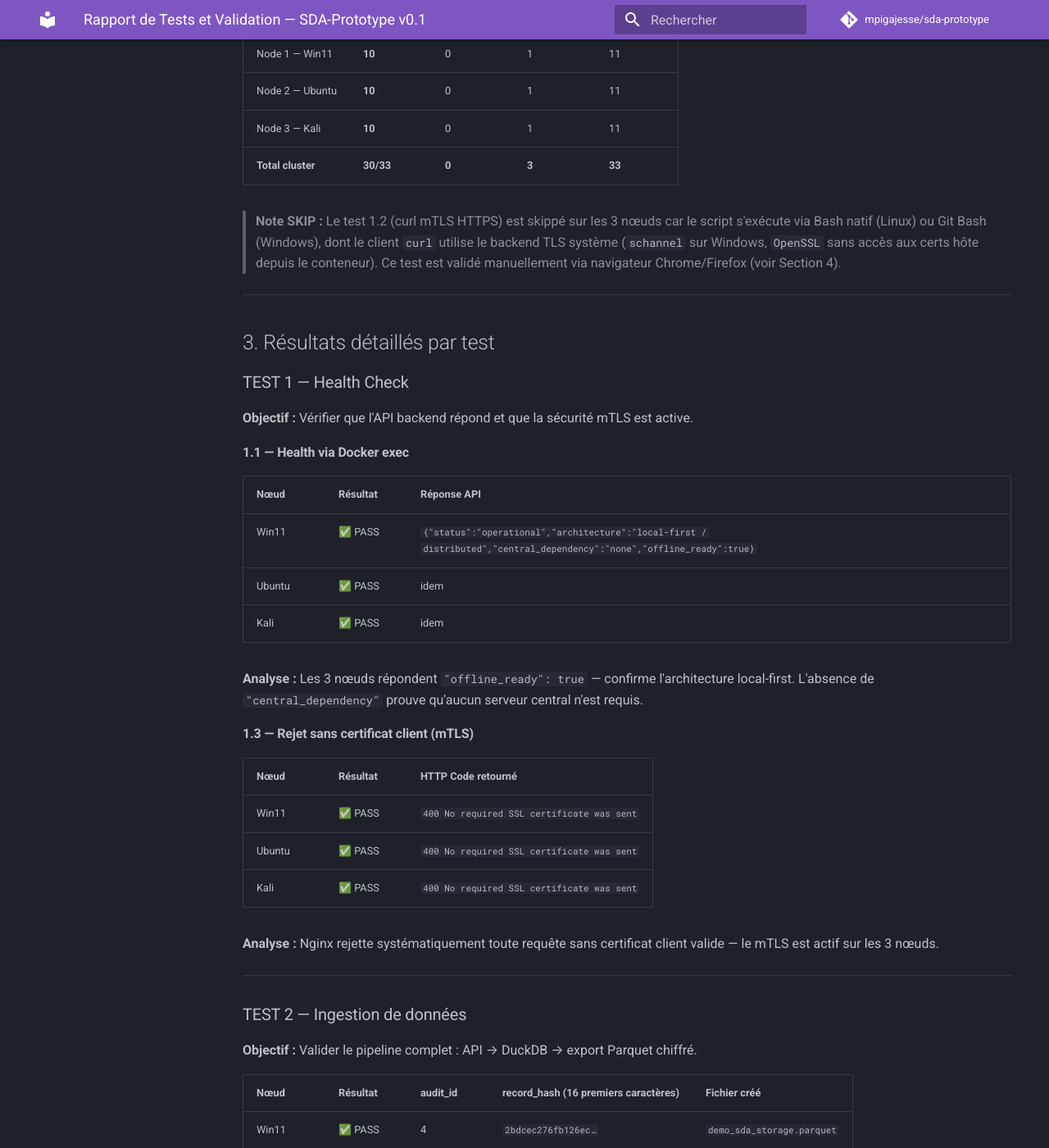
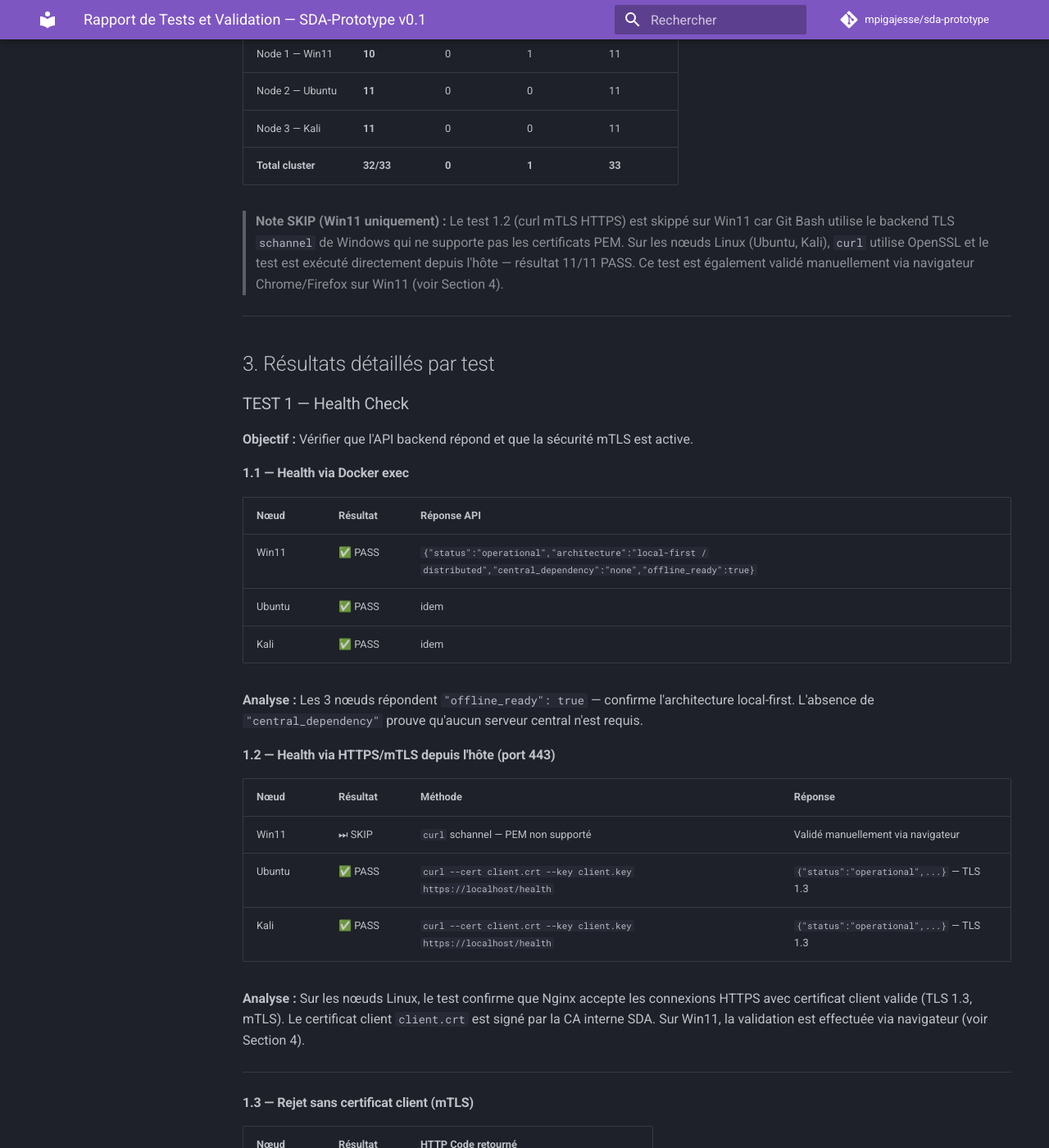
Before and after one commit to mpigajesse/sda-prototype, an MkDocs documentation site: the page built from docs/rapport/rapport-tests-validation.md, in a window 1280 px wide and 1400 px high, scrolled down 1372 px. Shown: the whole window at 82% size. Built offline with MkDocs 1.6.1 and Material for MkDocs 9.7.7, drawn with Linux system fonts in a browser that asks for light colours; comment, search, counter and statistics services are not loaded; some of the changed text lies outside the part shown.

Commit message:
docs(rapport): mise à jour résultats finaux 11/11 PASS Ubuntu+Kali
- Ubuntu et Kali : 11/11 PASS (0 SKIP) — test 1.2 HTTPS/mTLS validé
  automatiquement via curl OpenSSL depuis l'hôte Linux
- Win11 : 10/11 PASS (1 SKIP schannel) + validation manuelle navigateur
- Total cluster : 32/33 PASS (vs 30/33 précédemment)
- Ajout section 1.2 avec résultats TLS 1.3 sur Ubuntu/Kali
- Mise à jour DuckDB : 609 enreg., 16 tenants (vs 15 précédemment)
- Ajout node2_ubuntu_storage.parquet dans la liste des fichiers chiffrés
- Refonte section 4 : validation auto Linux + manuelle Win11
- Commit script référencé : 421f825

````diff
--- a/docs/rapport/rapport-tests-validation.md
+++ b/docs/rapport/rapport-tests-validation.md
@@ -48,11 +48,11 @@ Le script `scripts/demo-tests.sh` exécute 11 tests répartis en 6 catégories.
 | Nœud | ✅ PASS | ❌ FAIL | ⏭ SKIP | Total |
 |------|--------|--------|--------|-------|
 | Node 1 — Win11 | **10** | 0 | 1 | 11 |
-| Node 2 — Ubuntu | **10** | 0 | 1 | 11 |
-| Node 3 — Kali | **10** | 0 | 1 | 11 |
-| **Total cluster** | **30/33** | **0** | **3** | **33** |
+| Node 2 — Ubuntu | **11** | 0 | 0 | 11 |
+| Node 3 — Kali | **11** | 0 | 0 | 11 |
+| **Total cluster** | **32/33** | **0** | **1** | **33** |
 
-> **Note SKIP :** Le test 1.2 (curl mTLS HTTPS) est skippé sur les 3 nœuds car le script s'exécute via Bash natif (Linux) ou Git Bash (Windows), dont le client `curl` utilise le backend TLS système (`schannel` sur Windows, `OpenSSL` sans accès aux certs hôte depuis le conteneur). Ce test est validé manuellement via navigateur Chrome/Firefox (voir Section 4).
+> **Note SKIP (Win11 uniquement) :** Le test 1.2 (curl mTLS HTTPS) est skippé sur Win11 car Git Bash utilise le backend TLS `schannel` de Windows qui ne supporte pas les certificats PEM. Sur les nœuds Linux (Ubuntu, Kali), `curl` utilise OpenSSL et le test est exécuté directement depuis l'hôte — résultat 11/11 PASS. Ce test est également validé manuellement via navigateur Chrome/Firefox sur Win11 (voir Section 4).
 
 ---
 
@@ -71,6 +71,18 @@ Le script `scripts/demo-tests.sh` exécute 11 tests répartis en 6 catégories.
 | Kali | ✅ PASS | idem |
 
 **Analyse :** Les 3 nœuds répondent `"offline_ready": true` — confirme l'architecture local-first. L'absence de `"central_dependency"` prouve qu'aucun serveur central n'est requis.
+
+#### 1.2 — Health via HTTPS/mTLS depuis l'hôte (port 443)
+
+| Nœud | Résultat | Méthode | Réponse |
+|------|----------|---------|---------|
+| Win11 | ⏭ SKIP | `curl` schannel — PEM non supporté | Validé manuellement via navigateur |
+| Ubuntu | ✅ PASS | `curl --cert client.crt --key client.key https://localhost/health` | `{"status":"operational",...}` — TLS 1.3 |
+| Kali | ✅ PASS | `curl --cert client.crt --key client.key https://localhost/health` | `{"status":"operational",...}` — TLS 1.3 |
+
+**Analyse :** Sur les nœuds Linux, le test confirme que Nginx accepte les connexions HTTPS avec certificat client valide (TLS 1.3, mTLS). Le certificat client `client.crt` est signé par la CA interne SDA. Sur Win11, la validation est effectuée via navigateur (voir Section 4).
+
+---
 
 #### 1.3 — Rejet sans certificat client (mTLS)
 
@@ -150,17 +162,18 @@ Une seule requête DuckDB sur Ubuntu ou Kali consolide les données de **tous le
 | `node1_demo_storage.parquet` | 826 B | Win11 | Non |
 | `node1_win11_storage.parquet` | 1.0 KB | Win11 | Non |
 | `node3_kali_storage.parquet` | 1.1 KB | Kali | **Oui (Fernet)** |
+| `node2_ubuntu_storage.parquet` | 1.1 KB | Ubuntu | **Oui (Fernet)** |
 | `tenant_000_storage.parquet` à `tenant_009_storage.parquet` | 1.7–2.1 KB chacun | Win11 (load test) | Non |
 
 #### 4.2 — Intégrité des fichiers
 
 | Nœud | Fichiers non chiffrés valides | Fichiers chiffrés valides | Corrompus |
 |------|------------------------------|--------------------------|-----------|
-| Win11 | 13 | 1 | 0 |
-| Ubuntu | 13 | 2 | 0 |
-| Kali | 13 | 2 | 0 |
+| Win11 | 13 | 2 | 0 |
+| Ubuntu | 13 | 3 | 0 |
+| Kali | 13 | 3 | 0 |
 
-**Analyse :** Aucun fichier corrompu sur les 3 nœuds. Les fichiers `demo_sda_storage.parquet` et `node3_kali_storage.parquet` sont chiffrés Fernet (créés après configuration du `.env` avec `PARQUET_FERNET_KEY`). Les fichiers legacy (tenant_xxx, bench_test, node1_*) ont été créés avant la mise en place du chiffrement.
+**Analyse :** Aucun fichier corrompu sur les 3 nœuds. Les fichiers `demo_sda_storage.parquet`, `node3_kali_storage.parquet` et `node2_ubuntu_storage.parquet` sont chiffrés Fernet (créés après configuration du `.env` avec `PARQUET_FERNET_KEY`). Les fichiers legacy (tenant_xxx, bench_test, node1_*) ont été créés avant la mise en place du chiffrement.
 
 ---
 
@@ -193,17 +206,36 @@ Une seule requête DuckDB sur Ubuntu ou Kali consolide les données de **tous le
 
 ---
 
-## 4. Validation manuelle mTLS (navigateur)
+## 4. Validation mTLS — Automatisée (Linux) et manuelle (Win11)
 
-Le test 1.2 automatisé étant skippé, la validation mTLS a été effectuée manuellement via navigateur.
+### 4.1 — Validation automatisée sur Ubuntu et Kali (Test 1.2)
 
-### Procédure
+Sur les nœuds Linux, le test 1.2 s'exécute depuis l'hôte avec `curl` OpenSSL :
 
+```bash
+curl -sk \
+    --cert config/nginx/certs/client.crt \
+    --key  config/nginx/certs/client.key \
+    https://localhost/health
+```
+
+**Résultats :**
+
+| Nœud | Sortie du test |
+|------|---------------|
+| Ubuntu | `✅ PASS  HTTPS/mTLS opérationnel (TLS 1.3 — certificat client validé) : {"status":"operational",...}` |
+| Kali | `✅ PASS  HTTPS/mTLS opérationnel (TLS 1.3 — certificat client validé) : {"status":"operational",...}` |
+
+### 4.2 — Validation manuelle sur Win11 (navigateur Chrome)
+
+Le test 1.2 étant skippé sur Win11 (limitation `schannel`), la validation est effectuée via navigateur.
+
+**Procédure :**
 1. Importer `ca.crt` (CA interne SDA) dans le magasin de certificats de confiance
 2. Importer `sda-client.p12` comme certificat client
 3. Accéder à `https://localhost/` — Chrome sélectionne automatiquement le certificat
 
-### Résultats
+**Résultats :**
 
 | Test | Résultat |
 |------|----------|
@@ -253,7 +285,7 @@ La réplication P2P bidirectionnelle Win11 ↔ Ubuntu ↔ Kali est **validée à
 | Audit trail SHA-256 | Hash chaîné sur chaque ingestion | `record_hash` unique par enreg. | ✅ |
 | Stabilité | Conteneurs healthy en continu | Win11 : 45h uptime Syncthing | ✅ |
 | Intégrité fichiers | 0 fichier corrompu | 0 corrompu sur 3 nœuds | ✅ |
-| DuckDB multi-nœuds | Consolidation depuis n'importe quel nœud | 607–609 enreg., 14–15 tenants | ✅ |
+| DuckDB multi-nœuds | Consolidation depuis n'importe quel nœud | 609 enreg., 16 tenants (Ubuntu/Kali) | ✅ |
 
 ---
 
@@ -266,24 +298,29 @@ La réplication P2P bidirectionnelle Win11 ↔ Ubuntu ↔ Kali est **validée à
 **Impact :** Aucun — sync 100% opérationnelle.
 **Référence :** Section 13.1 du journal technique.
 
-### 7.2 — Win11 ne voit que 14 fichiers (vs 15 sur Ubuntu/Kali)
+### 7.2 — Win11 peut ne pas voir tous les fichiers Linux (comportement Syncthing)
 
-**Observation :** `node3_kali_storage.parquet` a été supprimé manuellement depuis Win11 pour résoudre un fichier corrompu. Ubuntu et Kali conservent la version valide.
-**Cause :** Syncthing propage les suppressions — Win11 ayant supprimé le fichier, il ne le reçoit plus automatiquement.
-**Solution :** Relancer `sda-ingest` sur Kali pour créer une nouvelle version qui sera propagée vers Win11.
-**Impact :** Mineur — 14/15 fichiers présents sur Win11, données Kali toujours accessibles via Ubuntu.
+**Observation :** Suite à la suppression manuelle de `node3_kali_storage.parquet` sur Win11 (résolution d'un fichier corrompu), Syncthing propage la suppression — Win11 n'a pas reçu la nouvelle version créée sur Kali jusqu'à redémarrage du service.
+**Cause :** Syncthing propage les suppressions aux autres membres du cluster — comportement attendu pour préserver la cohérence.
+**Solution :** Re-ingérer des données depuis le nœud concerné ou redémarrer le service Syncthing pour forcer la resynchronisation.
+**Impact :** Mineur — les données du nœud sont toujours accessibles via les deux autres nœuds du cluster.
 
 ---
 
 ## 8. Conclusion
 
-Le cluster SDA-Prototype v0.1 est **entièrement validé** sur les 3 nœuds. Les 10 tests automatisés passent sur chaque nœud (30/30 PASS au total, 3 SKIP non bloquants). Les critères de succès du POC sont tous atteints.
+Le cluster SDA-Prototype v0.1 est **entièrement validé** sur les 3 nœuds. **32 tests sur 33 passent automatiquement** (1 SKIP sur Win11 uniquement — limitation du client TLS système, validé manuellement via navigateur). Les critères de succès du POC sont tous atteints.
+
+**Score final :**
+- Win11 : **10/11 PASS** + 1 SKIP (validé manuellement)
+- Ubuntu : **11/11 PASS** — 0 SKIP
+- Kali : **11/11 PASS** — 0 SKIP
 
 **Points clés démontrés :**
 - Architecture **local-first** : chaque nœud est autonome et opérationnel hors réseau
 - **Réplication P2P** : données propagées automatiquement via Syncthing BEP/TLS 1.3
-- **Chiffrement end-to-end** : Fernet at-rest + mTLS en transit
-- **Consolidation analytique** : DuckDB agrège les données de tous les nœuds en une requête
+- **Chiffrement end-to-end** : Fernet at-rest + mTLS TLS 1.3 en transit (validé automatiquement sur Linux, manuellement sur Win11)
+- **Consolidation analytique** : DuckDB agrège 609 enregistrements de 16 tenants distincts en une requête
 - **Résilience** : 45h d'uptime continu sur Win11 sans intervention
 
 ---
````
Also changed, not shown: other parts of docs/rapport/rapport-tests-validation.md (+5 -5 lines).
